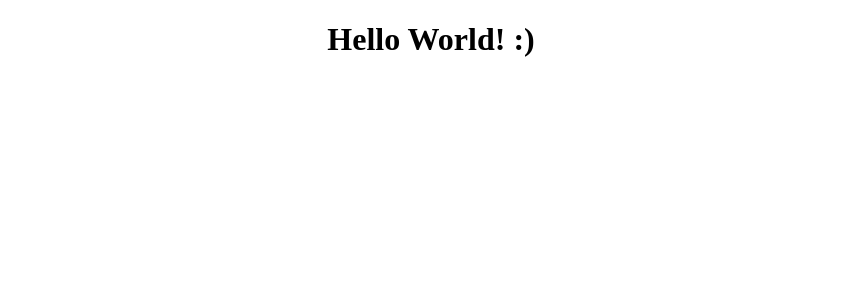
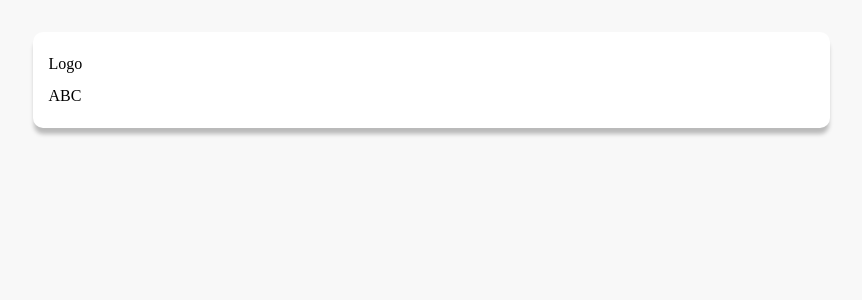
Before and after one commit to darrenaitken/postcodes, a React (Create React App) app: page / in a window 1280 px wide. Shown: the top 300 px of the page, without its empty margins (209-1071 px from the left). Built offline with nearby package versions, Linux system fonts and the light colour scheme.

Commit message:
Basic container on page

```diff
--- /dev/null
+++ b/src/components/logo.jsx
@@ -0,0 +1,12 @@
+// Node Modules
+import React from "react";
+
+
+const Logo = () => {
+
+
+
+    return <div>Logo</div>
+}
+
+export default Logo
--- a/src/js/App.js
+++ b/src/js/App.js
@@ -1,13 +1,21 @@
+// Node Modules
+import React from "react";
+
 // CSS
+import "../styles/Variables.css";
 import "../styles/App.css";
 
+// Components
+import Logo from "../components/logo";
+
 // Component: App
-function App() {
+const App = () => {
   return (
-    <div className="App">
-      <h1>Hello World! :)</h1>
+    <div className="container-content">
+      <Logo />
+      ABC
     </div>
   );
-}
+};
 
 export default App;
--- a/src/styles/App.css
+++ b/src/styles/App.css
@@ -1,38 +1,20 @@
-.App {
-  text-align: center;
+html {
+  scroll-behavior: smooth;
 }
 
-.App-logo {
-  height: 40vmin;
-  pointer-events: none;
+/* Body */
+body {
+  background-color: var(--empty-space-bg-color);
+  line-height: 2;
+  margin: 0px;
 }
 
-@media (prefers-reduced-motion: no-preference) {
-  .App-logo {
-    animation: App-logo-spin infinite 20s linear;
-  }
+.container-content {
+  position: relative;
+  margin: 2rem auto;
+  padding: 1rem;
+  background-color: var(--container-content-bg-color);
+  width: 765px;
+  border-radius: 10px;
+  box-shadow: 0px 7px 4px -1px rgba(0, 0, 0, 0.25);
 }
-
-.App-header {
-  background-color: #282c34;
-  min-height: 100vh;
-  display: flex;
-  flex-direction: column;
-  align-items: center;
-  justify-content: center;
-  font-size: calc(10px + 2vmin);
-  color: white;
-}
-
-.App-link {
-  color: #61dafb;
-}
-
-@keyframes App-logo-spin {
-  from {
-    transform: rotate(0deg);
-  }
-  to {
-    transform: rotate(360deg);
-  }
-}
--- /dev/null
+++ b/src/styles/Variables.css
@@ -0,0 +1,4 @@
+:root {
+  --empty-space-bg-color: #f8f8f8;
+  --container-content-bg-color: #ffffff;
+}
```
Also changed, not shown: public/manifest.json.
